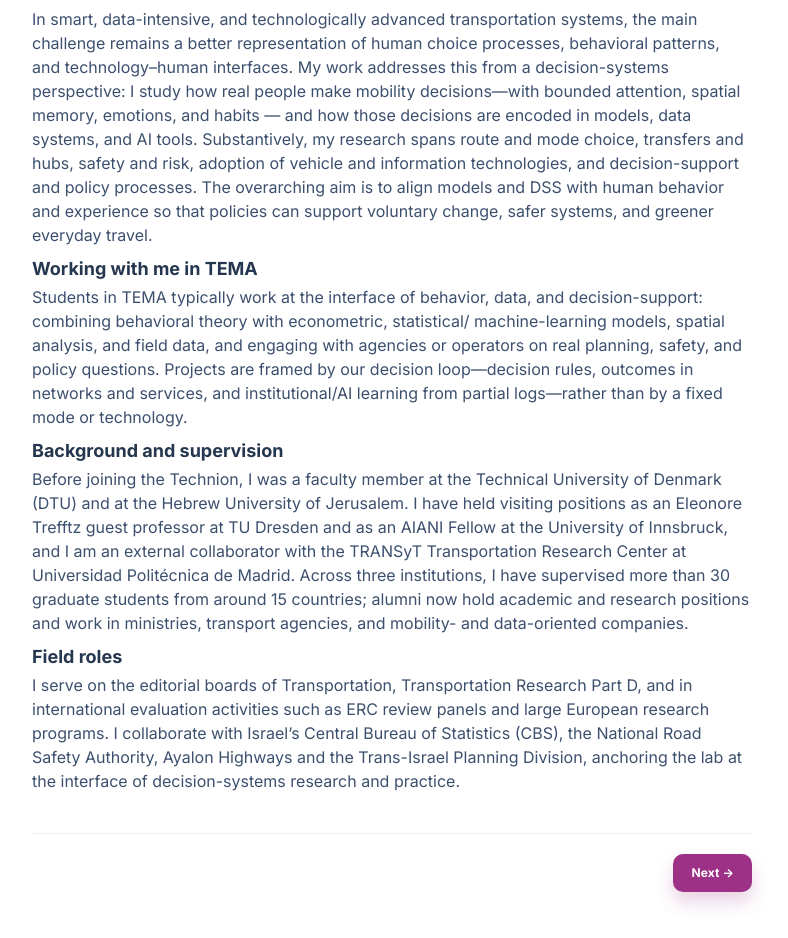
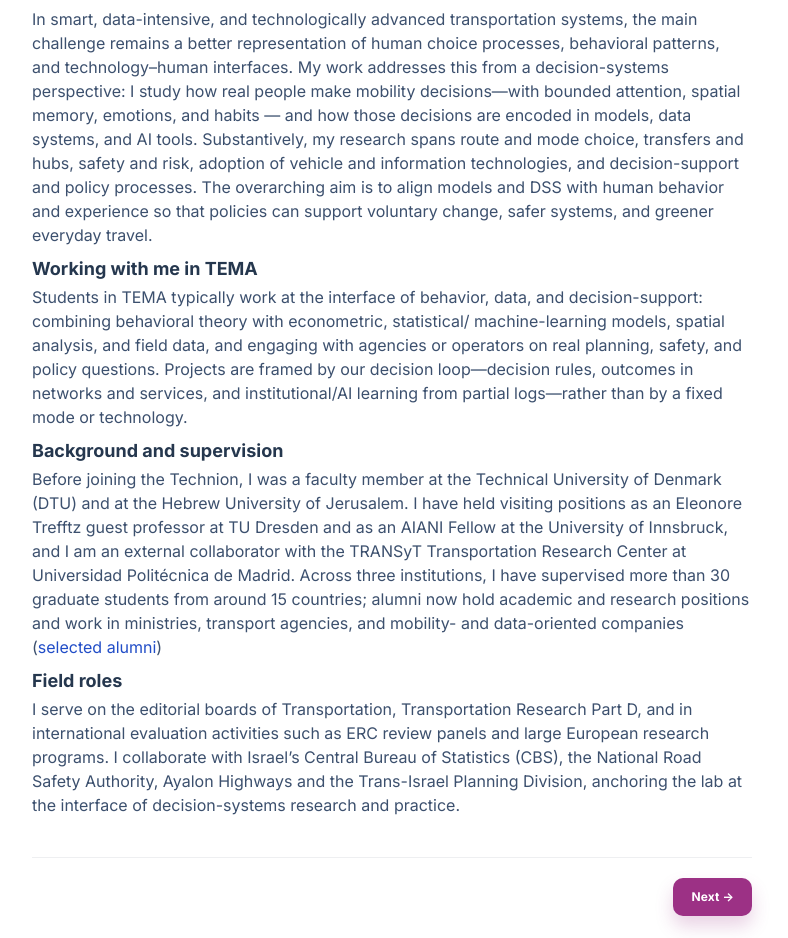
Before and after one commit to tema-technion/tema-technion.github.io, a Jekyll site: the page built from team.md, in a window 1280 px wide and 1354 px high. Shown: the part 416-1354 px from the top of the window, without its empty margins (248-1036 px from the left). Built offline with Jekyll 4.4.1, drawn with Linux system fonts in a browser that asks for light colours.

Commit message:
Update team.md

```diff
--- a/team.md
+++ b/team.md
@@ -42,7 +42,7 @@ Students in TEMA typically work at the interface of behavior, data, and decision
 
 ### Background and supervision
 
-Before joining the Technion, I was a faculty member at the Technical University of Denmark (DTU) and at the Hebrew University of Jerusalem. I have held visiting positions as an Eleonore Trefftz guest professor at TU Dresden and as an AIANI Fellow at the University of Innsbruck, and I am an external collaborator with the TRANSyT Transportation Research Center at Universidad Politécnica de Madrid. Across three institutions, I have supervised more than 30 graduate students from around 15 countries; alumni now hold academic and research positions and work in ministries, transport agencies, and mobility- and data-oriented companies.
+Before joining the Technion, I was a faculty member at the Technical University of Denmark (DTU) and at the Hebrew University of Jerusalem. I have held visiting positions as an Eleonore Trefftz guest professor at TU Dresden and as an AIANI Fellow at the University of Innsbruck, and I am an external collaborator with the TRANSyT Transportation Research Center at Universidad Politécnica de Madrid. Across three institutions, I have supervised more than 30 graduate students from around 15 countries; alumni now hold academic and research positions and work in ministries, transport agencies, and mobility- and data-oriented companies ([selected alumni]({{ '/team/alumni/' | relative_url }}))
 
 ### Field roles
 
```
